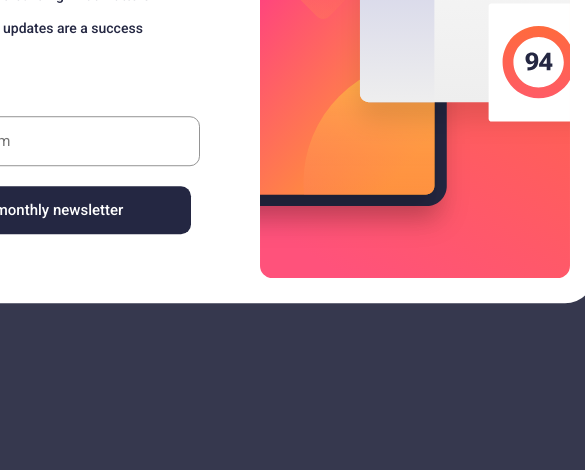
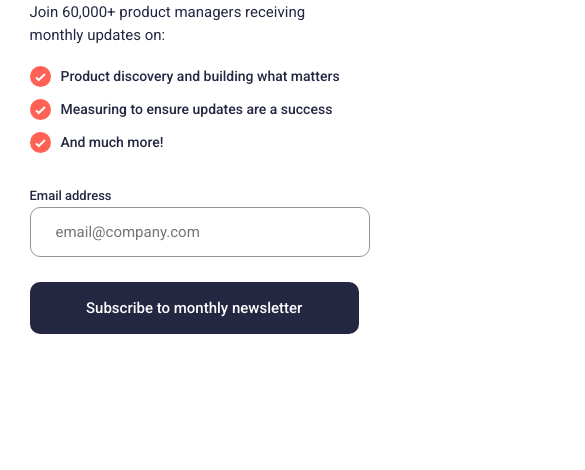
Before and after one commit to antoniodlfilho/newsletter, a plain HTML site: page index.html in a window 390 px wide. Shown: the part 374-844 px from the top of the page, 585 px wide, since content can reach past the window. Drawn offline with Linux system fonts and the light colour scheme.

Commit message:
responsividade mobile

```diff
--- a/index.html
+++ b/index.html
@@ -39,7 +39,10 @@
     </div>
 
     <div class="img">
-      <img src="assets/images/illustration-sign-up-desktop.svg" alt="imagem decorativa">
+      <picture>
+        <source media="(max-width: 400px)" srcset="assets/images/illustration-sign-up-mobile.svg">
+        <img src="assets/images/illustration-sign-up-desktop.svg" alt="imagem decorativa">
+      </picture>
     </div>
 
   </section>
--- a/script.js
+++ b/script.js
@@ -1,4 +1,5 @@
 const emailVerificacao = document.getElementById("email_verification");
+const emailValido = document.getElementById("email_valid");
 const emailRegex = /^[^\s@]+@[^\s@]+\.[^\s@]+$/;
 const resultEmail = document.getElementById("result_email");
 const newsletter = document.getElementById("newsletter");
@@ -7,7 +8,6 @@ const emailConfirm = document.getElementById("email_confirm");
 const confirm = document.getElementById("confirm");
 
 function emailIsValid() {
-  const emailValido = document.getElementById("email_valid");
   if (emailRegex.test(emailValido.value)) {
     newsletter.classList.add("out");
     newsletterConfirmed.classList.add("active");
--- a/styles/modal.css
+++ b/styles/modal.css
@@ -139,7 +139,7 @@ body {
   padding: 18px 111px 18px 111px;
   cursor: pointer;
   background-color: hsl(234, 29%, 20%);
-  color: #ffffff;
+  color: hsl(0, 0%, 100%);
   border-radius: 10px;
   font-size: 15px;
 }
@@ -163,11 +163,11 @@ body {
 }
 
 .out {
-  display: none;
+  display: none !important;
 }
 
 .active {
-  display: flex;
+  display: flex !important;
 }
 
 @media (max-width: 1440px) {
@@ -195,6 +195,7 @@ body {
   }
 
   .info-modal p {
+    font-size: 15px;
     margin: 10px 0px 15px 0px;
   }
 
@@ -245,3 +246,81 @@ body {
     padding: 15px 100px 15px 100px;
   }
 }
+
+@media (max-width: 400px) {
+  body {
+    background-color: hsl(0, 0%, 100%);
+    /* overflow: hidden; */
+  }
+
+  .newsletter-modal {
+    height: 100%;
+    width: 100%;
+    display: flex;
+    gap: 5px;
+    flex-direction: column-reverse;
+    border-radius: 0px;
+    padding: 0px;
+    align-items: center;
+    justify-content: flex-end;
+  }
+
+  .img {
+    width: 100%;
+  }
+
+  /* .img img {
+    height: 298px;
+  } */
+
+  .info-modal {
+    margin-left: 0px;
+    margin-bottom: 0px;
+    padding: 10px;
+    width: 351px;
+  }
+
+  .info-modal p {
+    font-size: 15px;
+    margin: 10px 0px 20px 0px;
+    width: 280px;
+  }
+
+  .option-email label {
+    margin-right: 37%;
+  }
+
+  .option-email input {
+    padding: 15px 140px 15px 25px;
+    margin-bottom: 25px;
+    font-size: 15px;
+  }
+
+  .option-email button {
+    padding: 17px 56.5px 17px 56.5px;
+    font-size: 15px;
+  }
+
+  .option-email {
+    margin-top: 30px;
+  }
+
+  /*CONFIRMAÇÂO DE ENVIO*/
+
+  .email-sent {
+    padding: 20px;
+    width: 375px;
+    height: 100%;
+    display: none;
+    justify-content: center;
+  }
+
+  .email-sent h1 {
+    font-size: 46px;
+    margin-top: 35px;
+  }
+
+  .email-sent p {
+    margin: 16px 0px 270px 0px;
+  }
+}
--- a/styles/reset.css
+++ b/styles/reset.css
@@ -11,6 +11,7 @@ html, body {
    font-family: Arial, sans-serif;
    font-size: 16px;
    line-height: 1.5;
+   /* overflow: hidden; */
 }
 
 h1, h2, h3, h4, h5, h6 {
```
